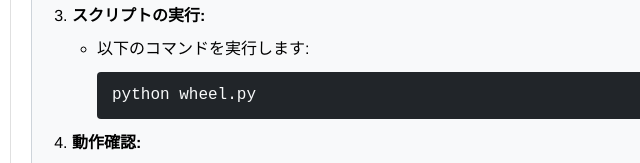
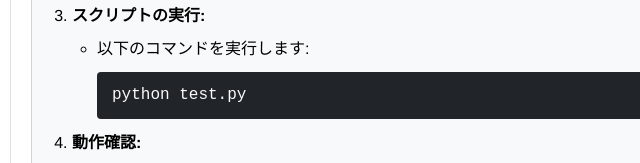
Before and after one commit to KobeUIdentPendExp/IdentPendHP, a plain HTML site: page 1kaime/hidMac.html in a window 1280 px wide. Shown: the part 2719-2882 px from the top of the page, 180-820 px from the left. Drawn offline with Linux system fonts and the light colour scheme.

Commit message:
Update hidMac.html

```diff
--- a/1kaime/hidMac.html
+++ b/1kaime/hidMac.html
@@ -110,7 +110,7 @@
                      <strong>スクリプトの実行:</strong>
                      <ul>
                         <li>以下のコマンドを実行します:
-                             <code class="command">python wheel.py</code>
+                             <code class="command">python test.py</code>
                          </li>
                      </ul>
                  </li>
```
